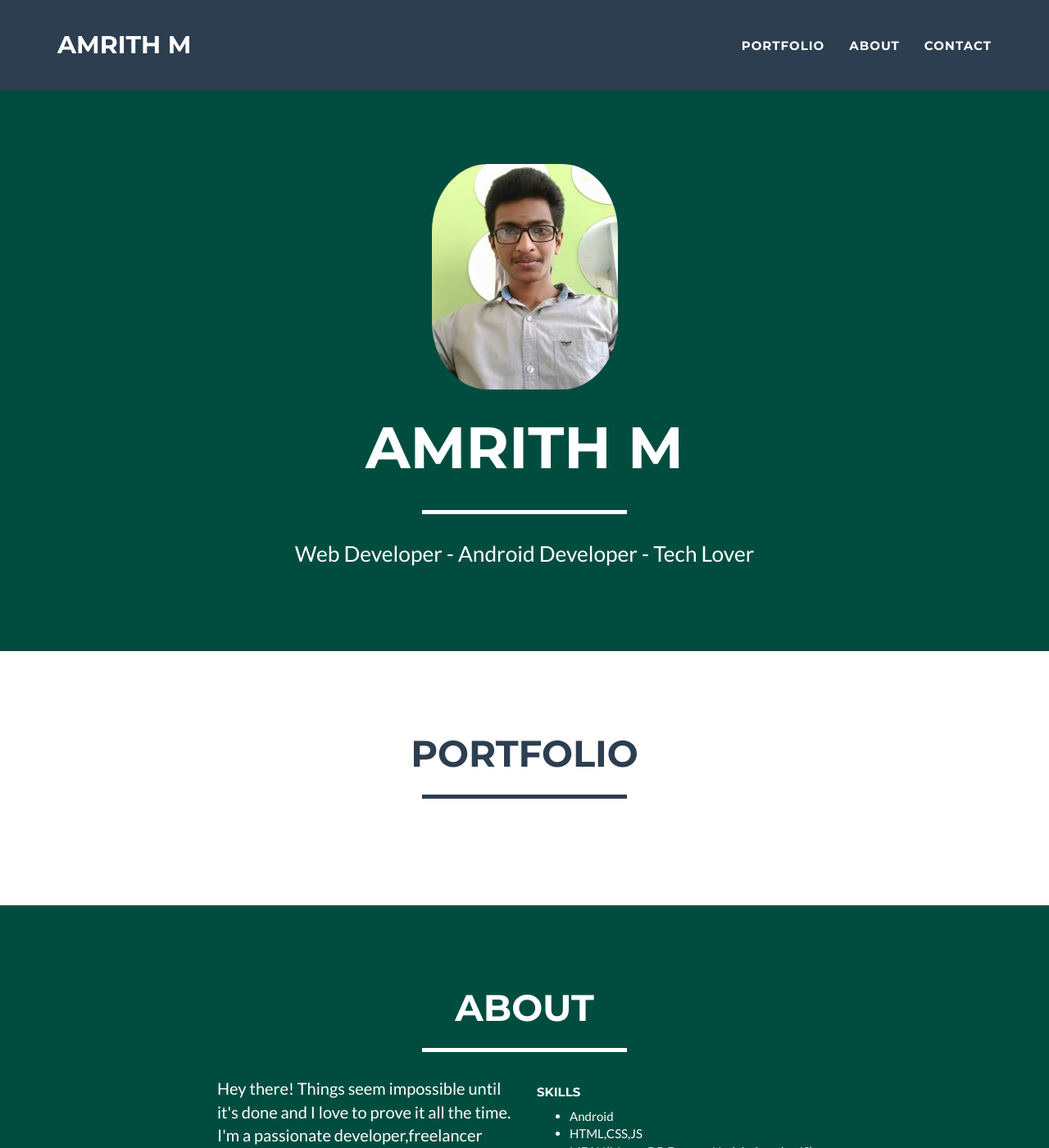
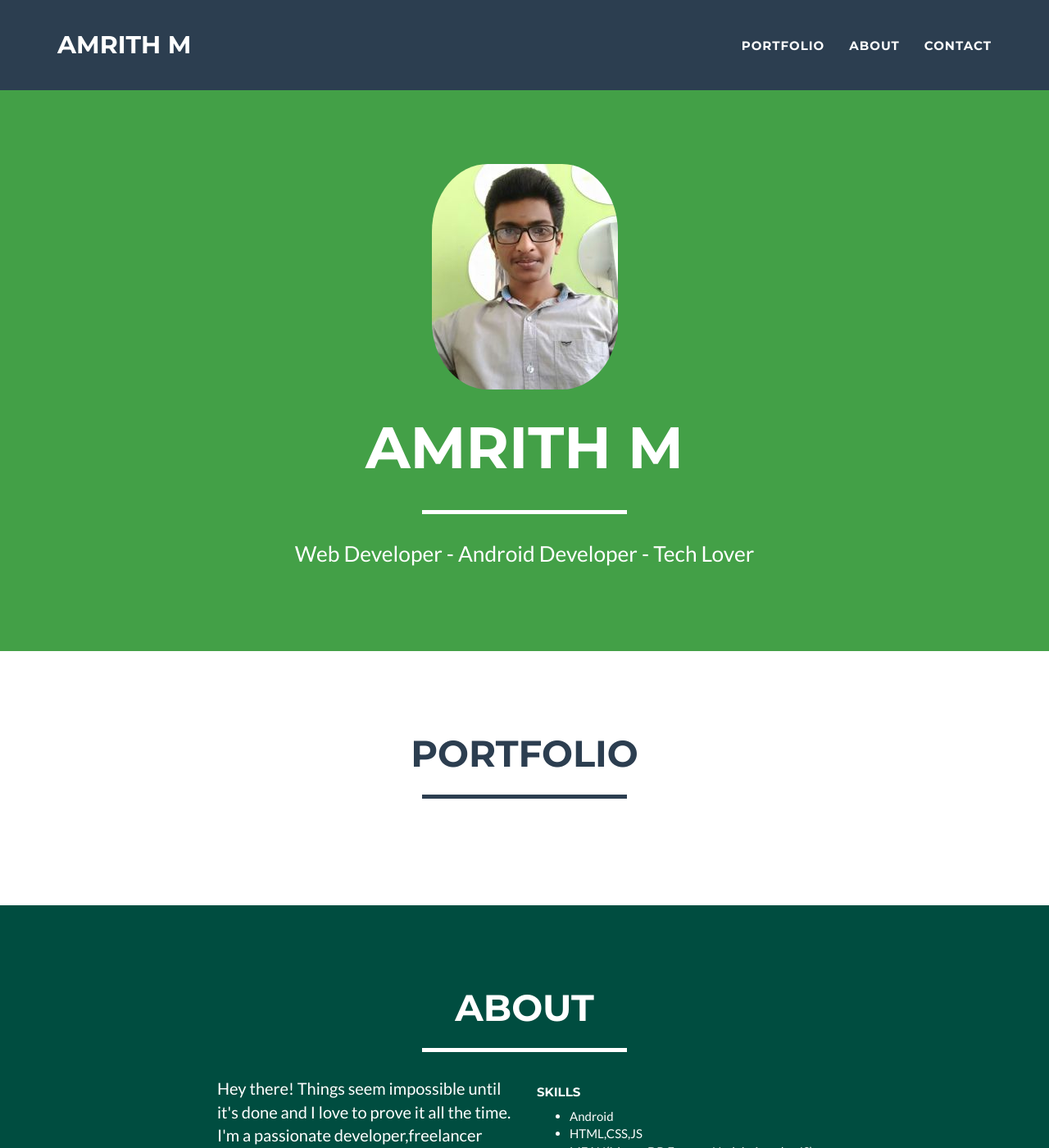
Before and after one commit to amrithm98/amrithm98.github.io, a Jekyll site: the page built from index.html, in a window 1280 px wide and 1400 px high. Shown: the whole window at 82% size. Built offline with Jekyll 4.4.1, drawn with Linux system fonts in a browser that asks for light colours.

Commit message:
Background Changes

```diff
--- a/_includes/css/main.css
+++ b/_includes/css/main.css
@@ -82,7 +82,8 @@ hr.star-primary:after {
 header {
     text-align: center;
     color: #fff;
-    background: #{{ site.color.primary }};
+    /*background: #{{ site.color.primary }};*/
+    background:#43a047
 }
 
 header .container {
```
Also changed, not shown: img/bacl.png (added).
